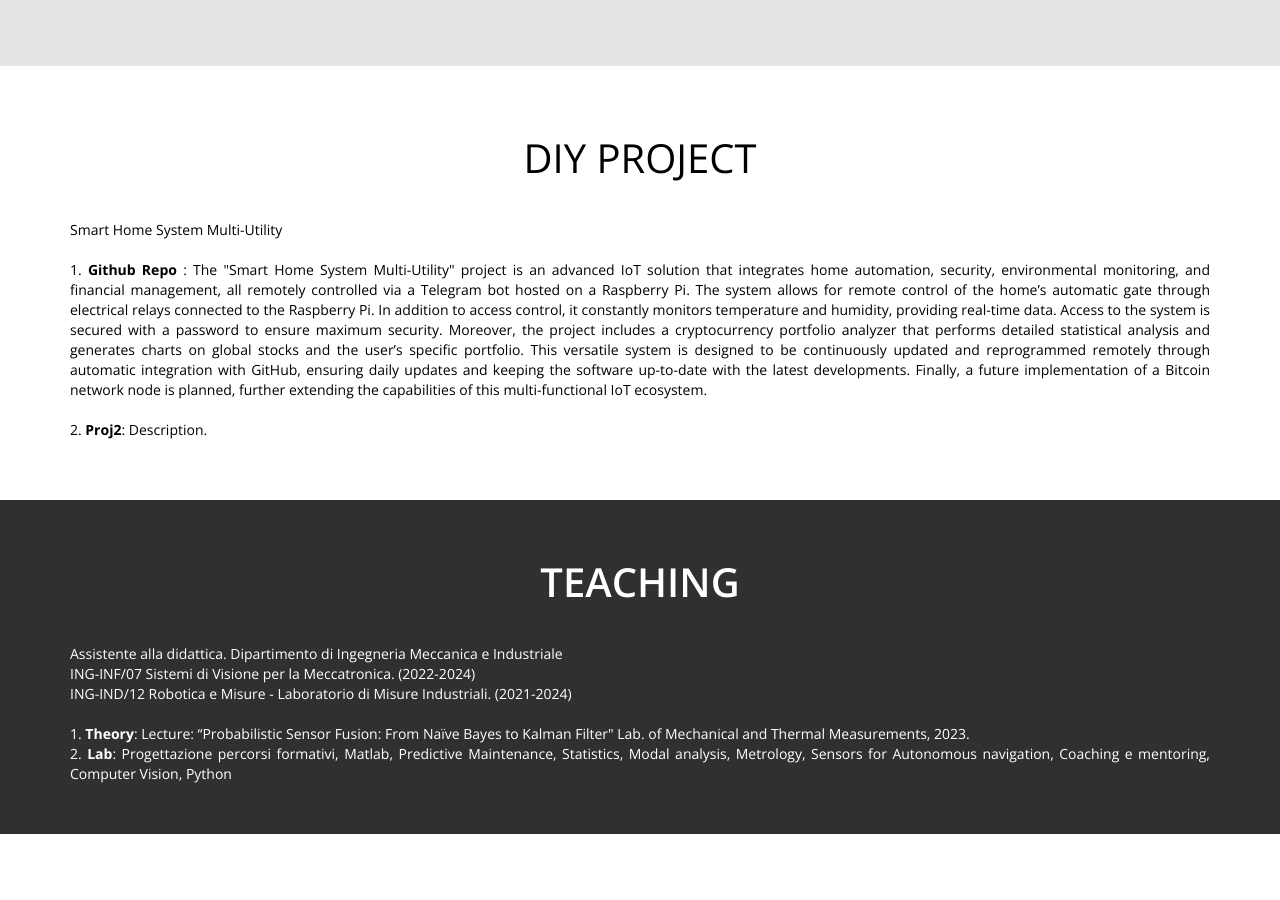
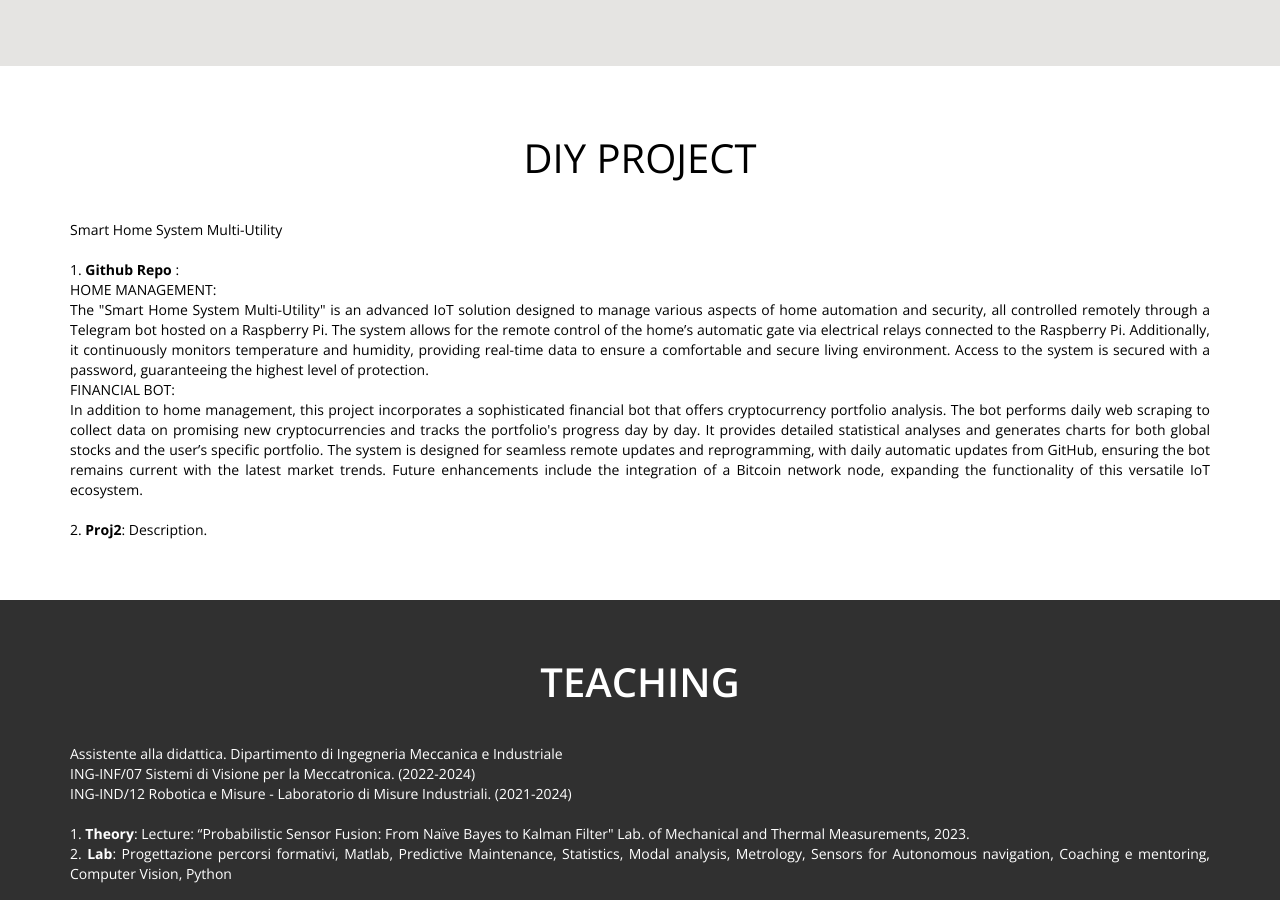
Before and after one commit to bernardolanza93/portfolio, a Jekyll site: the page index.html, which Jekyll copies as it is, in a window 1280 px wide and 900 px high, scrolled down 2860 px. Built offline with Jekyll 4.4.1, drawn with Linux system fonts in a browser that asks for light colours; nearby versions of some CDN libraries; library files that are not in the unit come from our copies; some of the changed text lies outside the part shown.

Commit message:
!!! 2.0 Nuova implementazione html javascript e css

```diff
--- a/index.html
+++ b/index.html
@@ -74,7 +74,7 @@
                     <span class="icon icon-bar"></span>
                     <span class="icon icon-bar"></span>
                 </button>
-                <a href="#" class="navbar-brand">VITAE</a>
+                <a href="#" class="navbar-brand">ABOUT</a>
             </div>
             <div class="collapse navbar-collapse">
                 <ul class="nav navbar-nav navbar-right">
@@ -101,13 +101,14 @@
                     <h1>I'm <b style="color:#09A9C8;">Bernardo Lanza</b></h1>
                 </br>
                 <div class="element">
-                    <div><b>Developer and Ph.D. student </b></div>
-                    <div>Laboratorio di Misure Meccaniche e Termiche - Università degli studi di Brescia </div>
+                   <div><b style="color:#D3D3D3;">Developer and Ph.D. student</b></div>
+                    <div style="color:#D3D3D3;">Laboratorio di Misure Meccaniche e Termiche - Università degli studi di Brescia</div>
                     <br><br><br>
-                    <!--div class="wow fadeIn" data-wow-offset="50" data-wow-delay="0.3s"><i>"The joy of discovery is certainty the liveliest that the mind of man can ever feel"</i></div>
-                    <div class="wow fadeIn" data-wow-offset="50" data-wow-delay="0.4s"> C. Bernard</div-->
-                    <div>RESARCH INTERESTS:</div>
-                    <div><b> Deep learning, Computer Vision and Measurements for Agriculture and Biomechanics. </b></div>
+<!--                    <div class="wow fadeIn" data-wow-offset="50" data-wow-delay="0.3s"><i style="color:#D3D3D3;">"The joy of discovery is certainly the liveliest that the mind of man can ever feel"</i></div>-->
+<!--                    <div class="wow fadeIn" data-wow-offset="50" data-wow-delay="0.4s" style="color:#D3D3D3;">C. Bernard</div>-->
+<!--                    <br><br>-->
+                    <div style="color:#D3D3D3;">RESEARCH INTERESTS:</div>
+                    <div><b style="color:#D3D3D3;">Deep learning, Computer Vision, and Measurements for Agriculture and Biomechanics.</b></div>
                 </div>
             </div>
         </div>
@@ -248,13 +249,16 @@
                     <ol style="list-style-position: inside; padding-left: 0; text-align: justify; color:black;">
                         Smart Home System Multi-Utility
                         <br><br>
-                        <li><b><a href="link1"> Github Repo </a></b>: The "Smart Home System Multi-Utility" project is an advanced IoT solution that integrates home automation, security, environmental monitoring, and financial management, all remotely controlled via a Telegram bot hosted on a Raspberry Pi.
+                        <li><b><a href="link1"> Github Repo </a></b>:
+                        <br>
+                            HOME MANAGEMENT:
+                        <br>
 
-The system allows for remote control of the home’s automatic gate through electrical relays connected to the Raspberry Pi. In addition to access control, it constantly monitors temperature and humidity, providing real-time data. Access to the system is secured with a password to ensure maximum security.
-
-Moreover, the project includes a cryptocurrency portfolio analyzer that performs detailed statistical analysis and generates charts on global stocks and the user’s specific portfolio. This versatile system is designed to be continuously updated and reprogrammed remotely through automatic integration with GitHub, ensuring daily updates and keeping the software up-to-date with the latest developments.
-
-Finally, a future implementation of a Bitcoin network node is planned, further extending the capabilities of this multi-functional IoT ecosystem. </li>
+The "Smart Home System Multi-Utility" is an advanced IoT solution designed to manage various aspects of home automation and security, all controlled remotely through a Telegram bot hosted on a Raspberry Pi. The system allows for the remote control of the home’s automatic gate via electrical relays connected to the Raspberry Pi. Additionally, it continuously monitors temperature and humidity, providing real-time data to ensure a comfortable and secure living environment. Access to the system is secured with a password, guaranteeing the highest level of protection.
+                            <br>
+                            FINANCIAL BOT:
+                            <br>
+In addition to home management, this project incorporates a sophisticated financial bot that offers cryptocurrency portfolio analysis. The bot performs daily web scraping to collect data on promising new cryptocurrencies and tracks the portfolio's progress day by day. It provides detailed statistical analyses and generates charts for both global stocks and the user’s specific portfolio. The system is designed for seamless remote updates and reprogramming, with daily automatic updates from GitHub, ensuring the bot remains current with the latest market trends. Future enhancements include the integration of a Bitcoin network node, expanding the functionality of this versatile IoT ecosystem. </li>
                         <br>
                         <li><b><a href="link2"> Proj2</a></b>: Description. </li>
 
```
